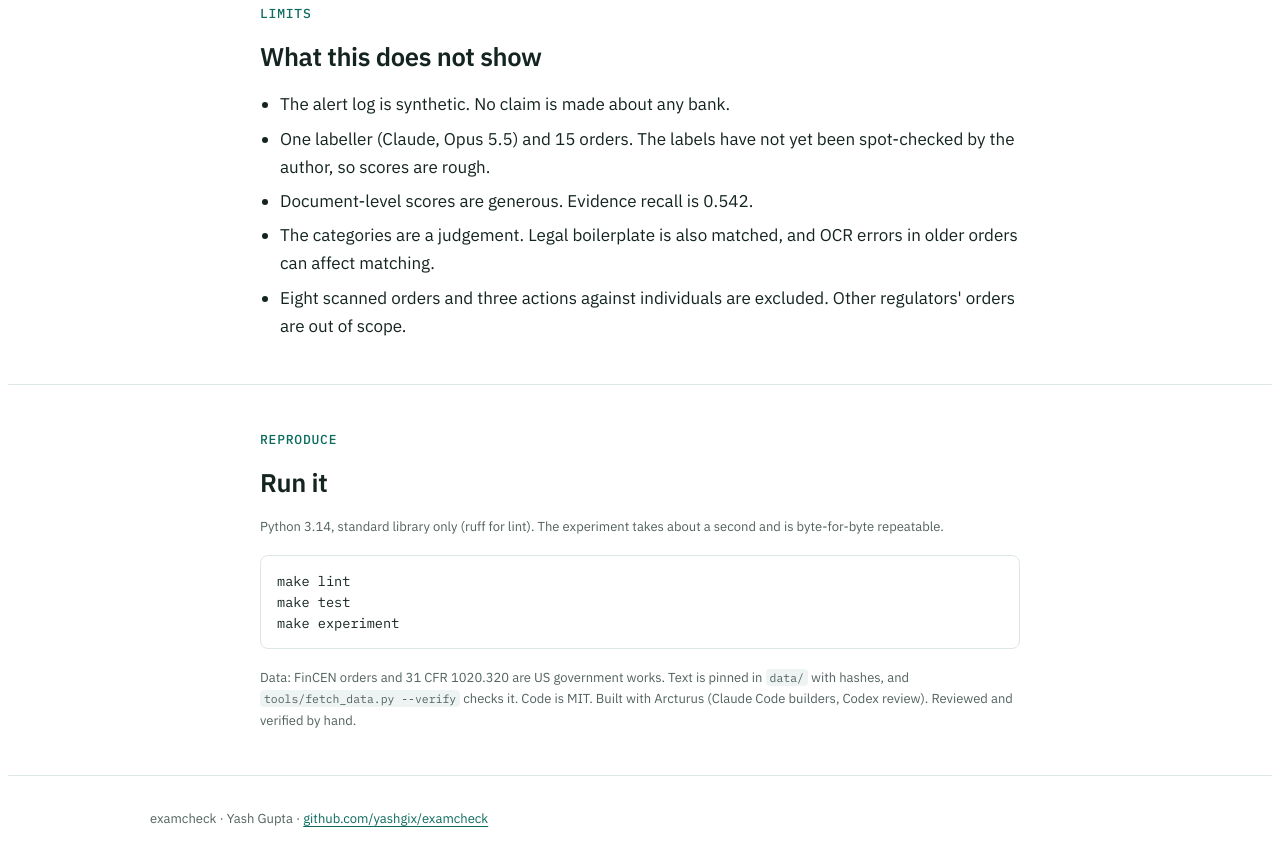
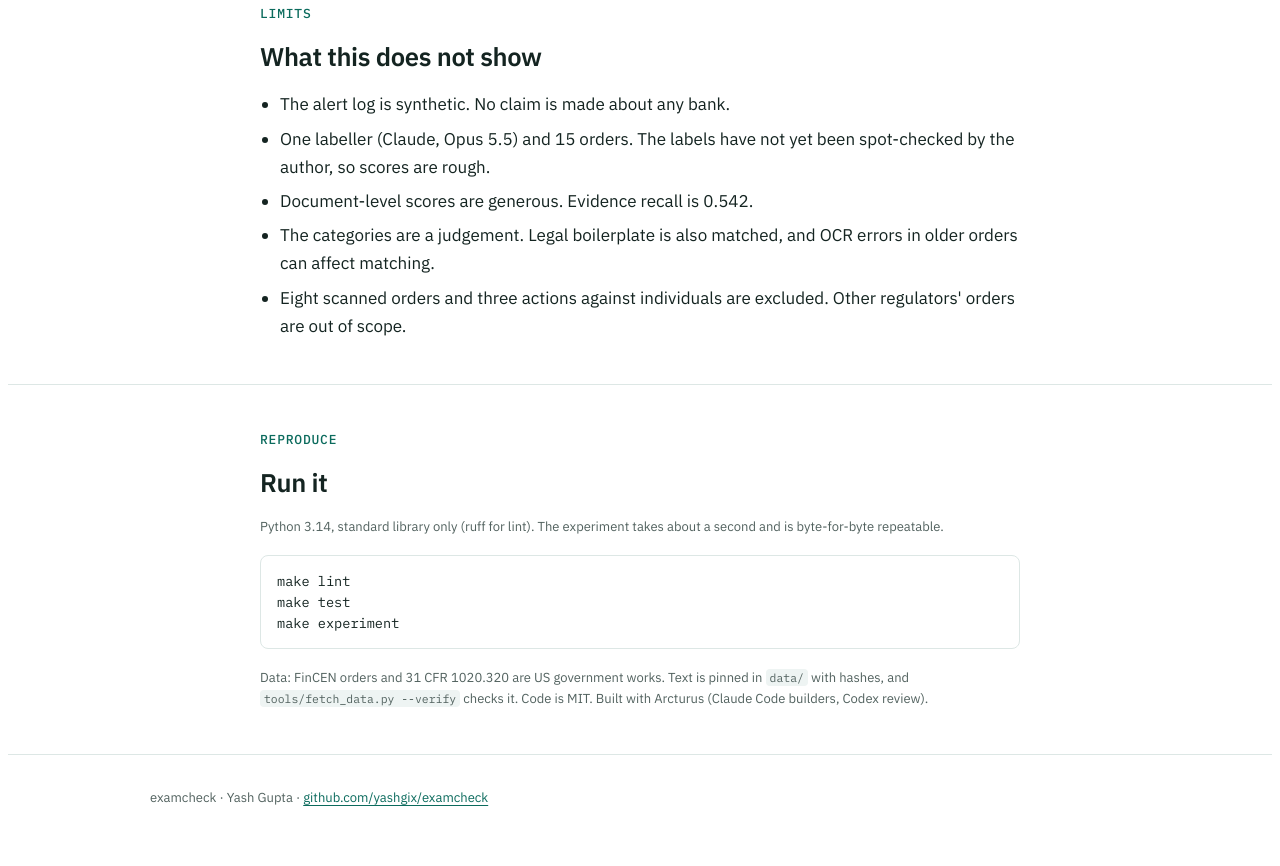
Before and after one commit to yashgix/amlcaselint, a plain HTML site: page docs/index.html in a window 1280 px wide. Shown: the part 4337-5203 px from the top of the page. Drawn offline with Linux system fonts and the light colour scheme.

Commit message:
Drop the 'verified by hand' line: the gold labels are not yet spot-checked

```diff
--- a/docs/index.html
+++ b/docs/index.html
@@ -239,7 +239,7 @@ footer { padding-block: 2rem 3rem; border-top: 1px solid var(--line); }
 <pre>make lint
 make test
 make experiment</pre>
-  <p class="small muted">Data: FinCEN orders and 31 CFR 1020.320 are US government works. Text is pinned in <code>data/</code> with hashes, and <code>tools/fetch_data.py --verify</code> checks it. Code is MIT. Built with Arcturus (Claude Code builders, Codex review). Reviewed and verified by hand.</p>
+  <p class="small muted">Data: FinCEN orders and 31 CFR 1020.320 are US government works. Text is pinned in <code>data/</code> with hashes, and <code>tools/fetch_data.py --verify</code> checks it. Code is MIT. Built with Arcturus (Claude Code builders, Codex review).</p>
 </div></section>
 </main>
 <footer class="wrap"><div class="wide small muted">examcheck · Yash Gupta · <a href="https://github.com/yashgix/examcheck">github.com/yashgix/examcheck</a></div></footer>
```
Also changed, not shown: tools/page_template.html (+1 -1 lines), 1 other file.
